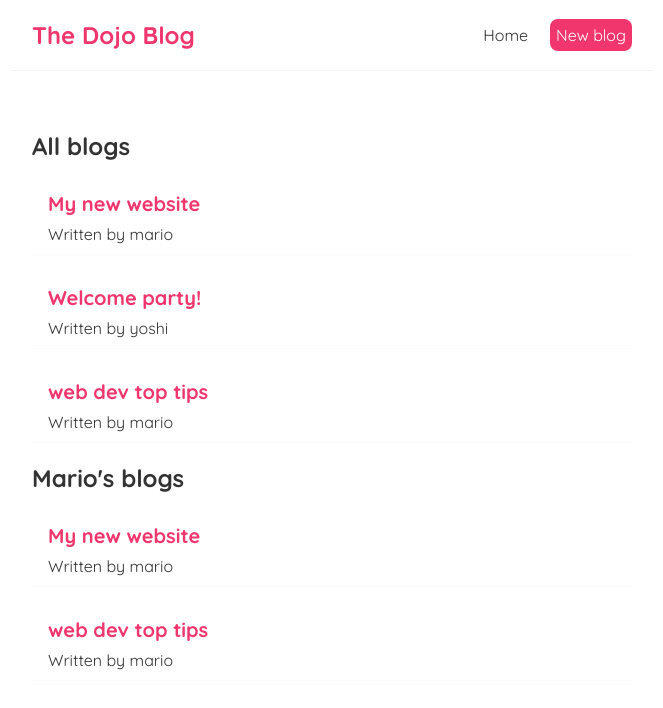
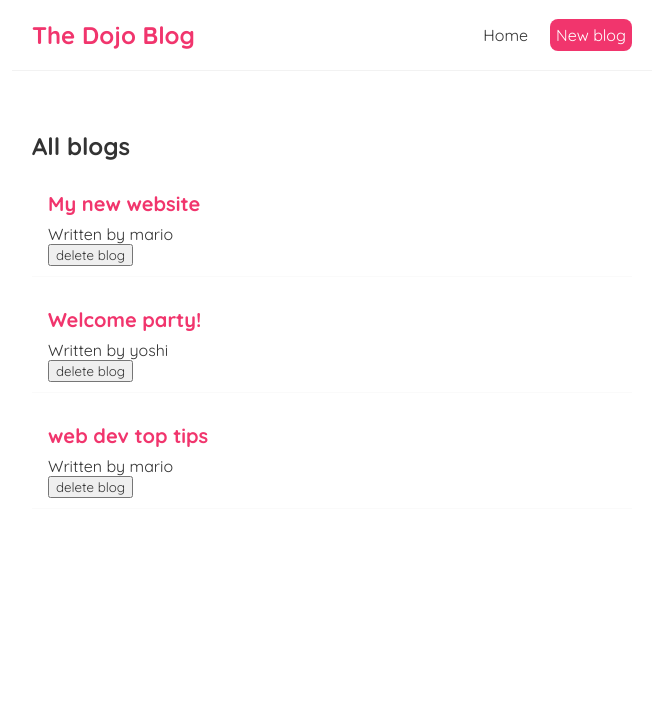
Before and after one commit to zebasp/dojoblog, a React (Create React App) app: page / in a window 1280 px wide. Shown: the top 708 px of the page, without its empty margins (308-971 px from the left). Built offline with nearby package versions, Linux system fonts and the light colour scheme.

Commit message:
13 - functions as props

```diff
--- a/src/BlogList.js
+++ b/src/BlogList.js
@@ -1,4 +1,4 @@
-const BlogList = ({blogs, title}) => {
+const BlogList = ({blogs, title, handleDelete}) => {
 
   return (
     <div className="blog-list">
@@ -7,6 +7,7 @@
         <div className="blog-preview" key={blog.id}>
           <h2>{blog.title}</h2>
           <p>Written by {blog.author}</p>
+          <button onClick={() => handleDelete(blog.id)}>delete blog</button>
         </div>
       ))}
     </div>
--- a/src/Home.js
+++ b/src/Home.js
@@ -9,10 +9,14 @@
     {title: 'web dev top tips', body: 'lorem ipsum...', author: 'mario', id: 3}
 ]);
 
+const handleDelete = (id) => {
+  const newBlogs = blogs.filter(blog => blog.id !== id)
+  setBlogs(newBlogs)
+}
+
   return (
     <div className="home">
-      <BlogList blogs={blogs} title="All blogs"/>
-      <BlogList blogs={blogs.filter((blog) => blog.author === 'mario' )} title="Mario's blogs"/>
+      <BlogList blogs={blogs} title="All blogs" handleDelete={handleDelete}/>
     </div>
   );
 };
```
